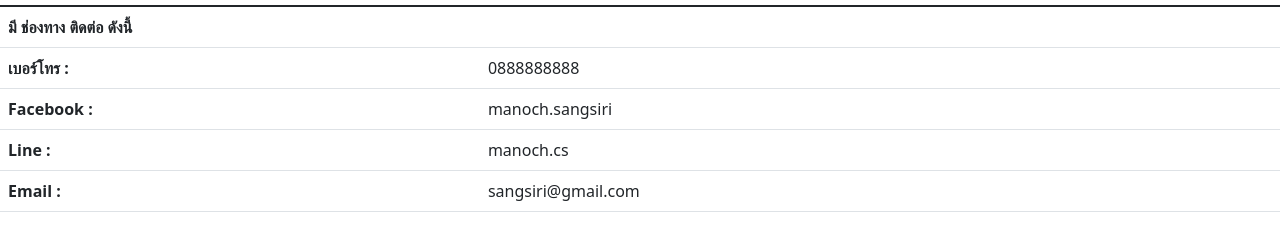
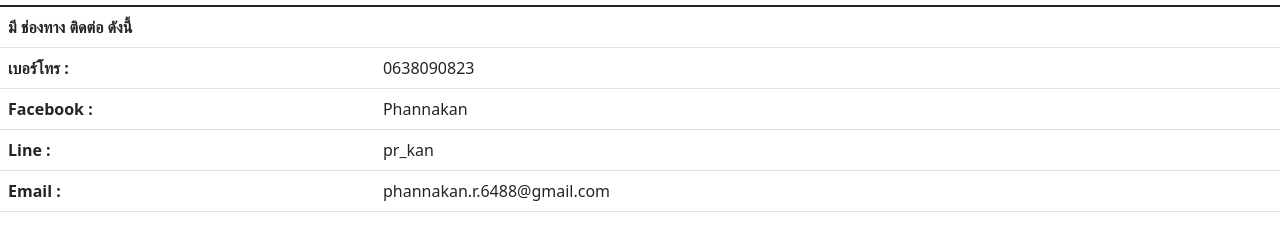
Before and after one commit to 11kan/profile, a plain HTML site: page index.html in a window 1280 px wide. Shown: the part 38-278 px from the top of the page. Drawn offline with nearby package versions, Linux system fonts and the light colour scheme.

Commit message:
Add files via upload

```diff
--- a/index.html
+++ b/index.html
@@ -21,19 +21,19 @@
 
             <tr>
                 <th scope="row">เบอร์โทร :</th>
-                <td>0888888888</td>
+                <td>0638090823</td>
             </tr>
             <tr>
                 <th scope="row">Facebook :</th>
-                <td>manoch.sangsiri</td>
+                <td>Phannakan</td>
             </tr>
             <tr>
                 <th scope="row">Line :</th>
-                <td> manoch.cs</td>
+                <td> pr_kan</td>
             </tr>
             <tr>
                 <th scope="row">Email :</th>
-                <td>sangsiri@gmail.com</td>
+                <td>phannakan.r.6488@gmail.com</td>
             </tr>
         </tbody>
     </table>
```
